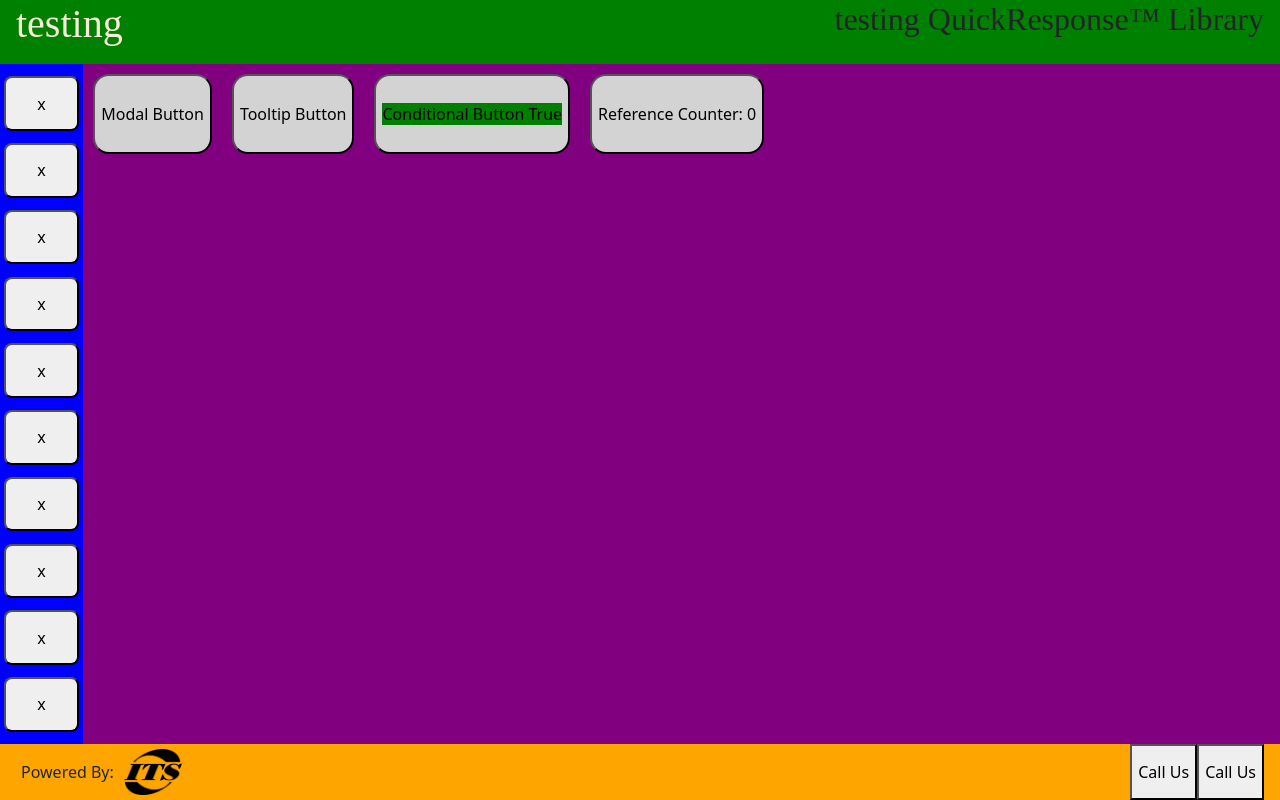
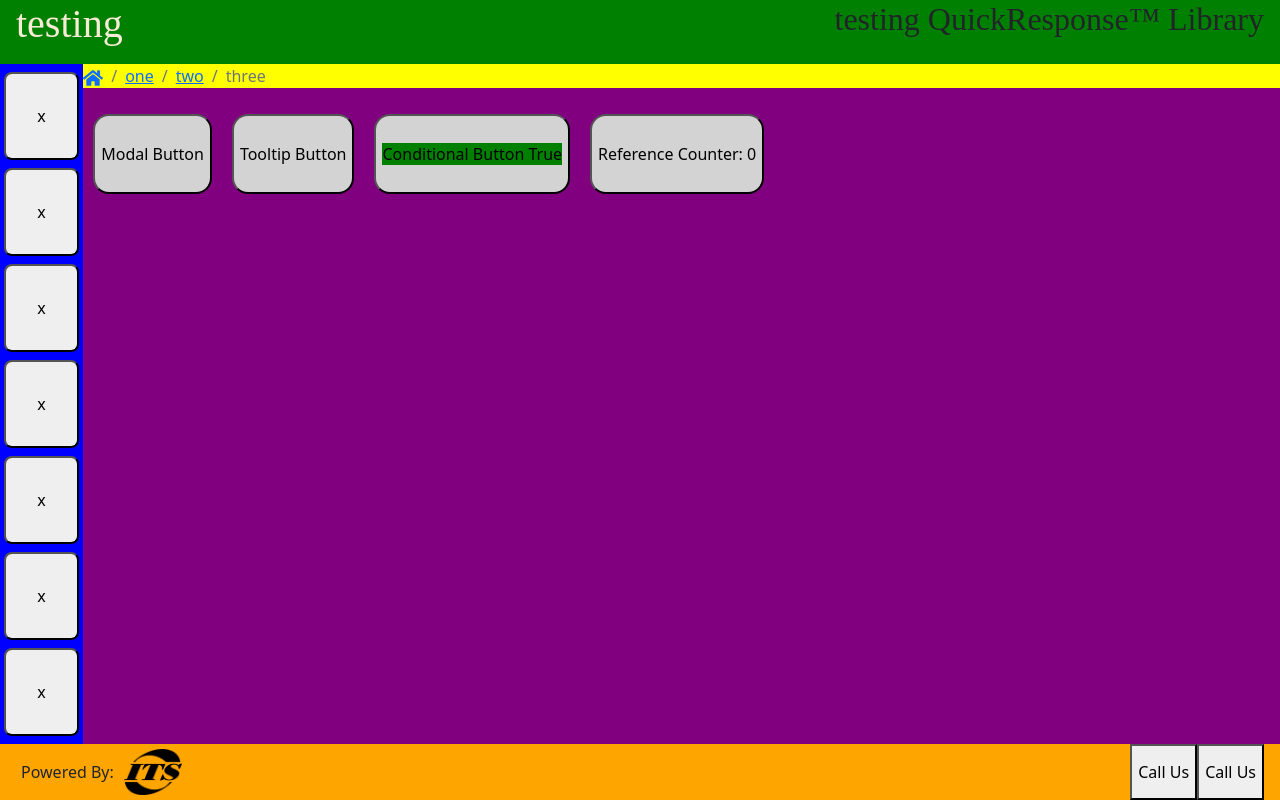
Before and after one commit to TrevorTress/development-oasis, a React (Create React App) app: page / in a window 1280 px wide. Built offline with nearby package versions, Linux system fonts and the light colour scheme.

Commit message:
more updates

```diff
--- a/src/components/PageStructure.js
+++ b/src/components/PageStructure.js
@@ -126,9 +126,6 @@ const NavbarComp = ({ className, title }) => {
 			<button class="nav-button">x</button>
 			<button class="nav-button">x</button>
 			<button class="nav-button">x</button>
-			<button class="nav-button">x</button>
-			<button class="nav-button">x</button>
-			<button class="nav-button">x</button>
 		</div>
 	);
 };
@@ -150,7 +147,7 @@ const Navbar = styled(NavbarComp)`
 		display: block;
 		margin: 0 auto;
 		width: 90%;
-		height: 8%;
+		height: 13%;
 		border-radius: 0.5rem;
 
 		&:hover {
--- a/src/components/Utilities.js
+++ b/src/components/Utilities.js
@@ -1,7 +1,9 @@
 import styled from 'styled-components';
 import BSModal from 'react-bootstrap/Modal';
 import BSTooltip from 'react-bootstrap/Tooltip';
+import BSBreadcrumb from 'react-bootstrap/Breadcrumb';
 import OverlayTrigger from 'react-bootstrap/OverlayTrigger';
+import { FaHome } from 'react-icons/fa';
 
 ///////////////////////////////////////////////
 const Button = styled.button`
@@ -16,6 +18,54 @@ const Button = styled.button`
 	}
 `;
 ///////////////////////////////////////////////
+const BreadcrumbComp = ({ className, items }) => {
+	switch (items.length) {
+		case 1:
+			return (
+				<BSBreadcrumb className={className}>
+					<BSBreadcrumb.Item href="/">
+						<FaHome size={20} />
+					</BSBreadcrumb.Item>
+					<BSBreadcrumb.Item active>{items[0]}</BSBreadcrumb.Item>
+				</BSBreadcrumb>
+			);
+		case 2:
+			return (
+				<BSBreadcrumb className={className}>
+					<BSBreadcrumb.Item href="/">
+						<FaHome size={20} />
+					</BSBreadcrumb.Item>
+					<BSBreadcrumb.Item href="../">{items[0]}</BSBreadcrumb.Item>
+					<BSBreadcrumb.Item active>{items[1]}</BSBreadcrumb.Item>
+				</BSBreadcrumb>
+			);
+		case 3:
+			return (
+				<BSBreadcrumb className={className}>
+					<BSBreadcrumb.Item href="/">
+						<FaHome size={20} />
+					</BSBreadcrumb.Item>
+					<BSBreadcrumb.Item href="../../">{items[0]}</BSBreadcrumb.Item>
+					<BSBreadcrumb.Item href="../">{items[1]}</BSBreadcrumb.Item>
+					<BSBreadcrumb.Item active>{items[2]}</BSBreadcrumb.Item>
+				</BSBreadcrumb>
+			);
+		default:
+			return (
+				<BSBreadcrumb className={className}>
+					<BSBreadcrumb.Item href="/">
+						<FaHome size={20} />
+					</BSBreadcrumb.Item>
+				</BSBreadcrumb>
+			);
+	}
+};
+
+const Breadcrumb = styled(BreadcrumbComp)`
+	background: yellow;
+	color: antiquewhite;
+`;
+///////////////////////////////////////////////
 const Tooltip = styled(OverlayTrigger)``;
 
 // render function (placed in parent element):
@@ -24,7 +74,7 @@ const Tooltip = styled(OverlayTrigger)``;
 const ModalComp = ({ className, title, description, showHandler, hideHandler }) => {
 	return (
 		// show and hide functions are passed to parent element as props
-		<BSModal show={showHandler} onHide={hideHandler} dialogClassName="course-modal" centered>
+		<BSModal className={className} show={showHandler} onHide={hideHandler} centered>
 			<BSModal.Header closeButton>
 				<BSModal.Title>{title}</BSModal.Title>
 			</BSModal.Header>
@@ -65,4 +115,4 @@ const handleShowModal = (title, description, image) => {
 */
 ///////////////////////////////////////////////
 
-export { Button, Tooltip, Modal };
+export { Button, Breadcrumb, Tooltip, Modal };
--- a/src/routes/Home.js
+++ b/src/routes/Home.js
@@ -1,9 +1,8 @@
 import { useState, useEffect, useRef } from 'react';
 import { Container, Content, Header, Footer, Navbar } from '../components/PageStructure';
-import { Button, Modal, Tooltip } from '../components/Utilities';
+import { Button, Breadcrumb, Modal, Tooltip } from '../components/Utilities';
 import 'bootstrap/dist/css/bootstrap.min.css';
 import BSTooltip from 'react-bootstrap/Tooltip';
-// import Navbar from '../PageStructure/Navbar';
 
 const Home = () => {
 	// code that should only run on page load
@@ -38,6 +37,7 @@ const Home = () => {
 				<Header title="testing" />
 				<Navbar />
 				<Content>
+					<Breadcrumb items={['one', 'two', 'three']} />
 					<Button onClick={handleShowModal}>Modal Button</Button>
 
 					<Tooltip placement="top" delay={{ show: 250, hide: 400 }} overlay={renderTooltip('This is a tooltip!')}>
```
